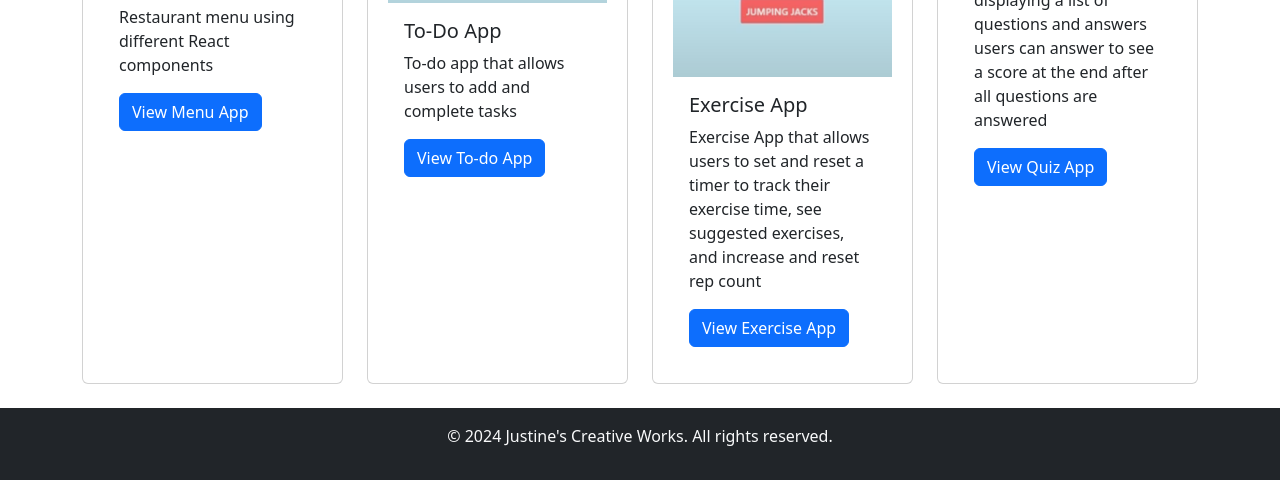
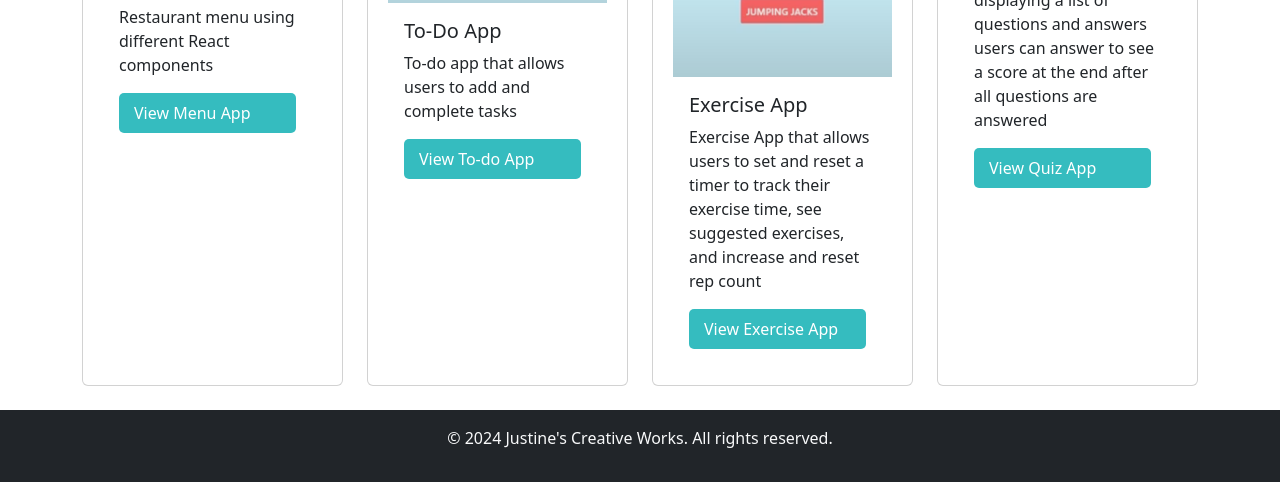
Before and after one commit to JustineSermons/react-native-portfolio, a website: page index.html in a window 1280 px wide. Shown: the part 4088-4570 px from the top of the page. Drawn offline with nearby package versions, Linux system fonts and the light colour scheme.

Commit message:
updated styling

```diff
--- a/index.html
+++ b/index.html
@@ -206,7 +206,7 @@
               <p class="card-text">
                 Restaurant menu using different React components
               </p>
-              <a href="portfolio.html#menuVideo" class="btn btn-primary"
+              <a href="portfolio.html#menuVideo" class="nav-link"
                 >View Menu App</a
               >
             </div>
@@ -224,7 +224,7 @@
               <p class="card-text">
                 To-do app that allows users to add and complete tasks
               </p>
-              <a href="portfolio.html#todoVideo" class="btn btn-primary"
+              <a href="portfolio.html#todoVideo" class="nav-link"
                 >View To-do App</a
               >
             </div>
@@ -244,7 +244,7 @@
                 their exercise time, see suggested exercises, and increase and
                 reset rep count
               </p>
-              <a href="portfolio.html#exerciseVideo" class="btn btn-primary"
+              <a href="portfolio.html#exerciseVideo" class="nav-link"
                 >View Exercise App</a
               >
             </div>
@@ -264,7 +264,7 @@
                 users can answer to see a score at the end after all questions
                 are answered
               </p>
-              <a href="portfolio.html#quizVideo" class="btn btn-primary"
+              <a href="portfolio.html#quizVideo" class="nav-link"
                 >View Quiz App</a
               >
             </div>
```
